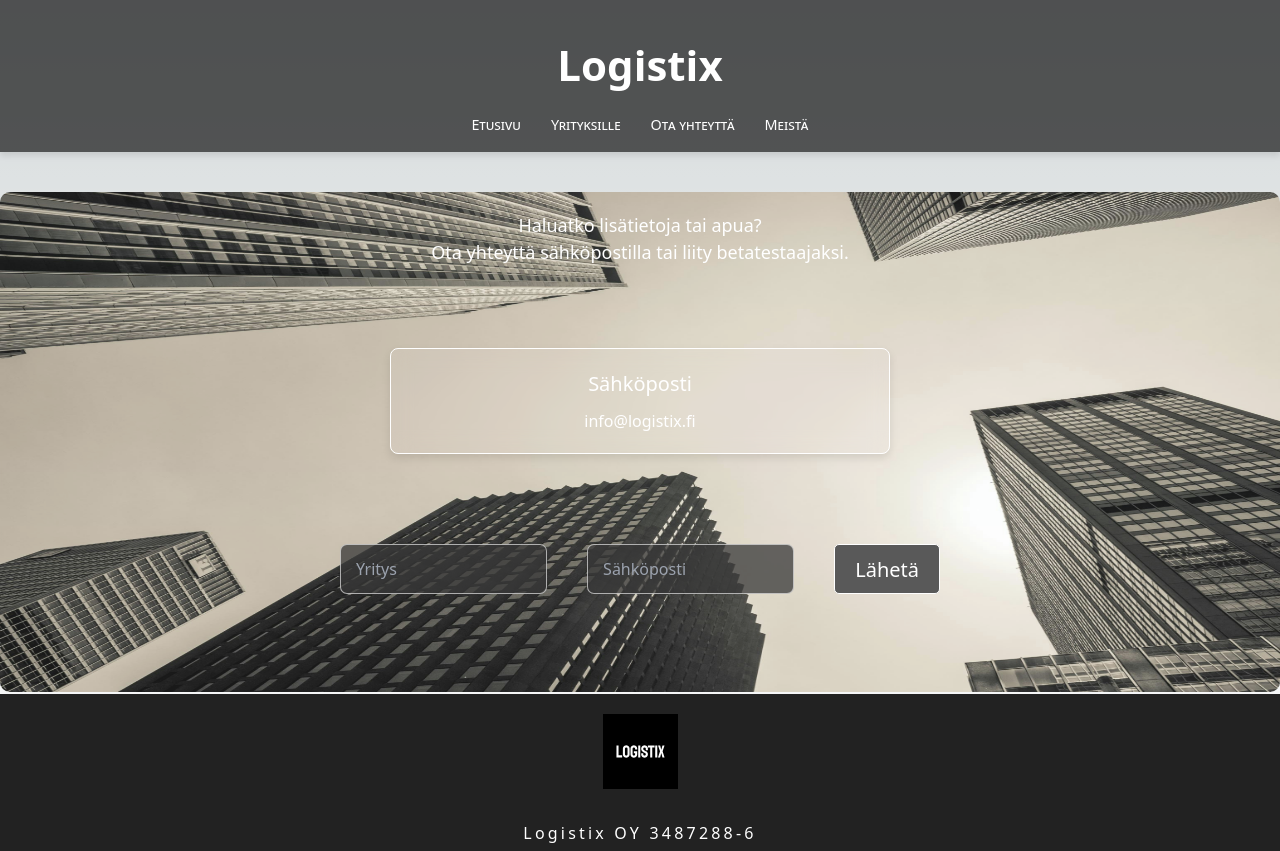
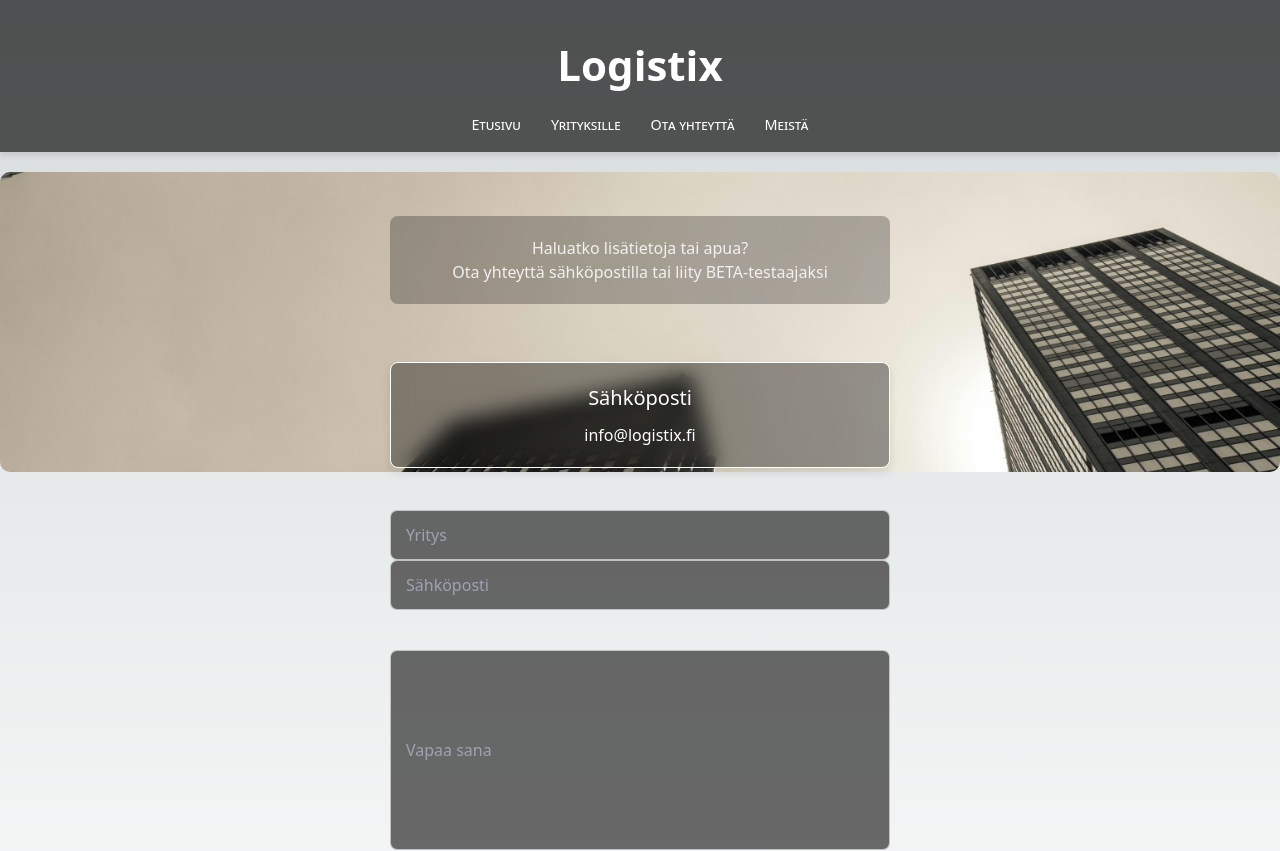
Before and after one commit to thahertech/logistics-platform, a Next.js app: page /contact in a window 1280 px wide. Shown: the top 851 px of the page. Built offline with nearby package versions, Linux system fonts and the light colour scheme.

Commit message:
new contact form, layout modifications etc

```diff
--- a/src/app/Components/serviceData-cards.js
+++ b/src/app/Components/serviceData-cards.js
@@ -7,7 +7,7 @@ const serviceData = [
   {
     icon: 'fas fa-exchange-alt',
     title: 'Valitse rooli',
-    description: 'Valitse profiilisi tarpeidesi mukaan — lähetä tai toimita kuljetuksia.'
+    description: 'Valitse profiili tarpeidesi mukaan — lähetä tai toimita kuljetuksia.'
   },
   {
     icon: 'fas fa-shipping-fast',
@@ -16,7 +16,7 @@ const serviceData = [
   },
   {
     icon: 'fas fa-truck',
-    title: 'Kuljetus verkosto',
+    title: 'Kuljetusverkosto',
     description: 'Laaja valikoima kuljetusyrityksiä eri tarpeisiin.'
   },
   {
--- a/src/app/Forms/contactForm.js
+++ b/src/app/Forms/contactForm.js
@@ -6,11 +6,12 @@ const ContactForm = () => {
   const [email, setEmail] = useState('');
   const [isSubmitted, setIsSubmitted] = useState(false);
   const [showForm, setShowForm] = useState(true);
+  const [message, setMessage] = useState('');
 
   const handleSubmit = async (event) => {
     event.preventDefault();
 
-    const formData = { company, email };
+    const formData = { company, email, message };
 
     try {
       const response = await fetch('/api/news-letter', {
@@ -23,11 +24,12 @@ const ContactForm = () => {
 
       if (response.ok) {
         setIsSubmitted(true);
-        // Google Analytics event
+        if (typeof gtag === 'function') {
           gtag('event', 'conversion_event_signup', {
-          'event_category': 'Signup',
-          'event_label': 'Newsletter',
+            event_category: 'Signup',
+            event_label: 'Newsletter',
           });
+        }
 
         setTimeout(() => {
           setShowForm(false);
@@ -41,8 +43,8 @@ const ContactForm = () => {
 
     setCompany('');
     setEmail('');
+    setMessage('');
   };
-
 
   return (
     <div>
@@ -52,8 +54,8 @@ const ContactForm = () => {
         <form
           className={`${styles.contactForm} ${isSubmitted ? styles.fadeOut : ''}`}
           onSubmit={handleSubmit}
-
         >
+          <div className={styles.contactFields}>
             <input
               className={styles.inputField}
               type="text"
@@ -69,6 +71,14 @@ const ContactForm = () => {
               onChange={(e) => setEmail(e.target.value)}
               required
             />
+          </div>
+          <input
+            className={styles.inputField2}
+            type="text"
+            placeholder="Vapaa sana"
+            value={message}
+            onChange={(e) => setMessage(e.target.value)}
+          />
           <button className={styles.submitButton} type="submit">
             Lähetä
           </button>
--- a/src/app/Styles/Contact.module.css
+++ b/src/app/Styles/Contact.module.css
@@ -67,10 +67,10 @@
 /* Contact Form */
 .contactForm {
   display: flex;
-  flex-direction: row;
-  max-width: 600px;
+  flex-direction: column;
+  max-width: 500px;
   gap: 40px;
-  margin: 5rem auto;
+  margin: 2rem auto;
   transition: opacity 1s ease-in-out;
   position: relative;
   z-index: 2;
@@ -115,6 +115,17 @@
   border: 1px solid rgba(255, 255, 255, 0.6);
 }
 
+.inputField2, .textArea{
+  width: 100%;
+  height: 200px;
+  padding: 15px;
+  border-radius: 7px;
+  background-color: rgba(56, 56, 56, 0.75);
+  color: white;
+  font-size: 16px;
+  border: 1px solid rgba(255, 255, 255, 0.6);
+}
+
 .inputField:hover{
   box-shadow: 0 8px 16px rgba(255, 255, 255, 0.2);
 }
--- a/src/app/Styles/Dashboard.module.css
+++ b/src/app/Styles/Dashboard.module.css
@@ -37,10 +37,33 @@
   justify-content: center;
   flex-wrap: wrap;
   gap: 20px;
-  margin-top: -150px;
+  margin-top: -170px;
   z-index: 1;
-  /* -webkit-backdrop-filter: blur(10px);
-  backdrop-filter: blur(10px); */
+}
+
+.contactHero {
+  background-image: url('/assets/highrise.jpg');
+  background-size: cover;
+  background-position: center;
+  height: 300px;
+  display: flex;
+  align-items: center;
+  justify-content: center;
+  color: white;
+  background-color: #080808;
+  background-position: center;
+  position: absolute;
+  background-repeat: no-repeat;
+  width: 100%;
+  border-radius: 12px;
+  margin: 20px auto;
+  border-top: 0;
+  border-radius: 10px;
+  overflow: hidden; /* Ensure anything overflowing is hidden */
+  max-height: 500px; /* Set maximum height */
+  -webkit-backdrop-filter: blur(1px);
+  backdrop-filter: blur(1px);
+  opacity: 0.9;
 }
 
 .serviceCard {
@@ -50,12 +73,12 @@
   padding: 20px;
   width: 250px;
   text-align: center;
-  transition: transform 0.6s ease, box-shadow 0.6s ease;
+  transition: transform 0.4s ease;
 }
 
 .serviceCard:hover {
   transform: translateY(-5px);
-  box-shadow: 0 8px 16px rgba(255, 255, 255, 0.2); /* Light hover effect */
+  box-shadow: 0 8px 16px rgba(255, 255, 255, 0.2);
 }
 
 .icon {
@@ -85,6 +108,27 @@
   color: white;
 }
 
+.section, .sectionHero{
+  color: #f0f0f0;
+  padding: 20px;
+  border-radius: 8px;
+  margin: auto;
+  max-width: 620px;
+  text-align: center;
+}
+
+.sectionHero {
+  z-index: 2;
+  position: relative;
+  top: 4rem;
+  margin-bottom: 7rem;
+  background-color: #00000042;
+  -webkit-backdrop-filter: blur(4px);
+  backdrop-filter: blur(4px);
+  max-width: 500px;
+}
+
+
 
 .serviceCard {
   opacity: 0;
@@ -104,10 +148,13 @@
 }
 
 
+
+
 .heroImg,
+.img,
 .whyChooseUs,
-.line,
-.card {
+.card, .serviceImage,
+.contactHero {
   animation: fadeIn 2s ease forwards;
 }
 /* .heroImg {
@@ -243,7 +290,7 @@
   }
 
   .section {
-    padding: 4rem 10rem 0 10rem;
+    padding: 2rem 10rem 0 10rem;
     flex-direction: row-reverse;
     border-radius: 5px;
     margin: 0 auto;
@@ -296,6 +343,14 @@
     margin-top: 2.5rem;
   }
 
+  .sectionContentContact {
+    font-size: 1.3rem;
+    color: white;
+    text-align: center;
+    max-width: 800px;
+    margin: auto;
+  }
+
   .sectionContent1 {
     font-size: 18px;
     color: white;
@@ -315,7 +370,6 @@
   font-size: 24px;
 }
 
-/*Contact page*/
 .heroImage{
   background-size: cover;
   background-position: center;
@@ -331,8 +385,8 @@
   margin: 20px auto;
   border-top: 0;
   border-radius: 10px;
-  -webkit-backdrop-filter: blur(1px);
-  backdrop-filter: blur(1px);
+  -webkit-backdrop-filter: blur(10px);
+  backdrop-filter: blur(4px);
   opacity: 0.9;
   position: absolute;
   overflow: hidden; /* Ensure anything overflowing is hidden */
@@ -341,9 +395,6 @@
   right:0;
 }
 
-.heroImage img{
-
-}
 
 .contactSection {
   padding: 40px 20px;
@@ -368,7 +419,7 @@
     margin: 10px;
     padding: 20px;
     max-width: 500px;
-    background-color: #f1eeee21;
+    background-color: #00000060;
     border: 1px solid #fff;
     -webkit-backdrop-filter: blur(10px);
     backdrop-filter: blur(10px);
--- a/src/app/Styles/Layout.module.css
+++ b/src/app/Styles/Layout.module.css
@@ -122,7 +122,6 @@
   min-height: 100vh; /* Ensures the layout takes full viewport height */
 }
 .mainContent {
-  padding: 20px;
   flex-grow: 1;
 }
 
--- a/src/app/Styles/page.module.css
+++ b/src/app/Styles/page.module.css
@@ -1,7 +1,41 @@
+@keyframes fadeIn {
+  0% {
+    opacity: 0;
+    transform: translateY(25px);
+  }
+  100% {
+    opacity: 1;
+    transform: translateY(0);
+  }
+}
+.aboutUsHero,
+.serviceImage {
+  animation: fadeIn 2s ease forwards;
+}
 .heroImg {
   background-color: #080808;
   background-position: center;
   position: relative;
+  background-repeat: no-repeat;
+  width: 100%;
+  border-radius: 12px;
+  margin: 0 auto;
+  border-top: 0;
+  border-radius: 10px;
+  overflow: hidden;
+  max-height: 300px;
+}
+.aboutUsHero {
+  background-image: url('../../../public/assets/satama.jpg');
+  background-size: cover;
+  background-position: center;
+  height: 300px;
+  display: flex;
+  align-items: center;
+  justify-content: center;
+  color: white;
+  background-position: center;
+  position: absolute;
   background-repeat: no-repeat;
   width: 100%;
   border-radius: 12px;
@@ -10,30 +44,10 @@
   border-radius: 10px;
   overflow: hidden; /* Ensure anything overflowing is hidden */
   max-height: 500px; /* Set maximum height */
-}
-.aboutUsHero {
-  background-image: url('../../../public/assets/containers.jpg');
-  background-size: cover;
-  background-position: center;
   height: 300px;
-  display: flex;
-  align-items: center;
-  justify-content: center;
-  color: white;
-  background-color: #080808;
-  background-position: center;
-  position: relative;
-  background-repeat: no-repeat;
-  width: 100%;
-  border-radius: 12px;
-  margin: 20px auto;
-  border-top: 0;
-  border-radius: 10px;
-  overflow: hidden; /* Ensure anything overflowing is hidden */
-  max-height: 500px; /* Set maximum height */
   -webkit-backdrop-filter: blur(1px);
   backdrop-filter: blur(1px);
-  opacity: 0.9;
+  opacity: 1;
 }
 
 .serviceImage{
@@ -56,7 +70,7 @@
   opacity: 0.9;
   position: absolute;
   overflow: hidden; /* Ensure anything overflowing is hidden */
-  max-height: 500px; /* Set maximum height */
+  max-height: 300px; /* Set maximum height */
   left:0;
   right:0;
 }
@@ -68,13 +82,23 @@
 }
 
 
-.section {
+.section, .sectionHero{
   color: #f0f0f0;
   padding: 20px;
   border-radius: 8px;
   margin: auto;
   max-width: 620px;
   text-align: center;
+}
+
+.sectionHero {
+  z-index: 2;
+  position: relative;
+  top: 4rem;
+  margin-bottom: 7rem;
+  background-color: #00000042;
+  -webkit-backdrop-filter: blur(4px);
+  backdrop-filter: blur(4px);
 }
 
 .sectionTitle {
@@ -86,7 +110,7 @@
 
 .sectionContent {
   line-height: 2rem;
-  font-size: 18px;
+  font-size: 1rem;
 
 }
 
@@ -154,6 +178,11 @@
   color: white;
 }
 
+@media (max-width: 540px){
+  .aboutUsHero{
+    position: relative;
+  }
+}
 @media (max-width: 1260px) {
   .MasonryContainer{
         flex-direction: column;
--- a/src/pages/about-us.js
+++ b/src/pages/about-us.js
@@ -2,19 +2,24 @@ import React from 'react';
 import Layout from '../app/Dashboard/Layout';
 import styles from '../app/Styles/page.module.css';
 import '../app/globals.css';
-
+import Head from 'next/head';
 import { FontAwesomeIcon } from '@fortawesome/react-fontawesome';
 import { faWrench, faSeedling, faHandsHelping, faLightbulb } from '@fortawesome/free-solid-svg-icons';
 
 const AboutUs = () => {
   return (
     <Layout>
+        <Head>
+    <title>Meistä - Logistix</title>
+    <meta name="description" content="Lisätietoa Logistixistä" />
+  </Head>
       <div className={`${styles.hero} ${styles.aboutUsHero}`}>
       </div>
 
-      <div className={styles.section}>
+      <div className={styles.sectionHero}>
+      <h2 className={styles.sectionTitle}>Olemme palveluyritys Suomesta.</h2>
         <p className={styles.sectionContent}>
-          Olemme palveluyritys Suomesta. Erikoistumme tarjoamaan tehokkaan ja luotettavan palvelualustan.
+          Erikoistumme tarjoamaan tehokkaan ja luotettavan palvelualustan.
           Tiimimme koostuu ongelmanratkaisijoista, jotka ovat sitoutuneet tarjoamaan parasta mahdollista palvelua.
         </p>
       </div>
@@ -54,7 +59,7 @@ const AboutUs = () => {
           Haluatko tietää lisää? Ota yhteyttä tiimiin ja autamme sinua.
         </p>
         <button className={styles.joinButton} onClick={() => window.location.href='/contact'}>
-          Ota Yhteyttä
+          Ota yhteyttä
         </button>
       </div>
     </Layout>
--- a/src/pages/api/news-letter.js
+++ b/src/pages/api/news-letter.js
@@ -4,20 +4,21 @@ sgMail.setApiKey(process.env.SENDGRID_API_KEY);
 
 export default async function handler(req, res) {
   if (req.method === 'POST') {
-    const { company, email } = req.body;
+    const { company, email, message } = req.body;
 
     // Check for required fields
     if (!email || !company) {
-      return res.status(400).json({ error: 'Email and company are required' });
+      return res.status(400).json({ error: 'Sähköposti ja yritys vaaditaan.' });
     }
 
     const msg = {
       to: 'info@logistix.fi',
       from: 'info@logistix.fi',
       subject: `New Pre Sign-up Form Submission from ${email}`,
-      text: `You have received a new submission from ${email}\n\nCompany: ${company}`,
+      text: `You have received a new submission from ${email}\n\nCompany: ${company}\n\nMessage: ${message || 'N/A'}`,
       html: `<p>You have received a new submission from <strong>${email}</strong></p>
-             <p><strong>Company:</strong> ${company || 'N/A'}</p>`,
+             <p><strong>Company:</strong> ${company || 'N/A'}</p>
+             <p><strong>Message:</strong> ${message || 'N/A'}</p>`,
     };
 
     try {
--- a/src/pages/contact.js
+++ b/src/pages/contact.js
@@ -4,23 +4,22 @@ import Layout from '../app/Dashboard/Layout';
 import '../app/globals.css';
 import ContactForm from '../app/Forms/contactForm';
 import Image from 'next/image';
-
+import Head from 'next/head';
 const Contact = () => {
   return (
     <Layout>
+    <Head>
+    <title>Yhteystiedot - Logistix</title>
+    <meta name="description" content="Ota yhteyttä Logistixiin, olemme täällä auttamassa kaikissa kysymyksissäsi." />
+  </Head>
       {/* Hero Image Section */}
       <div className={styles.hero}>
-        <Image
-          src="/assets/highrise.jpg"  // Replace with your actual hero image path
-          alt="Hero Image"
-          width={1440}  // Adjust width as needed
-          height={500}  // Adjust height as needed
-          className={styles.heroImage}
-        />
-            <div className={styles.contactSection}>
-        <p className={styles.sectionContent1}>
-          Haluatko lisätietoja tai apua?<br/> Ota yhteyttä sähköpostilla tai liity betatestaajaksi.
-        </p></div>
+              <div className={`${styles.hero} ${styles.contactHero}`}>
+              </div>
+            <div className={styles.sectionHero}>
+        <h4 className={styles.sectionContent2}>
+          Haluatko lisätietoja tai apua?<br/> Ota yhteyttä sähköpostilla tai liity BETA-testaajaksi
+        </h4></div>
 
 
         <div className={styles.contactDetails}>
```
Also changed, not shown: src/app/page.js (+4 -4 lines), src/pages/our-service.js (+7 -1 lines). Lines whose indentation alone changed are shown as unchanged.
